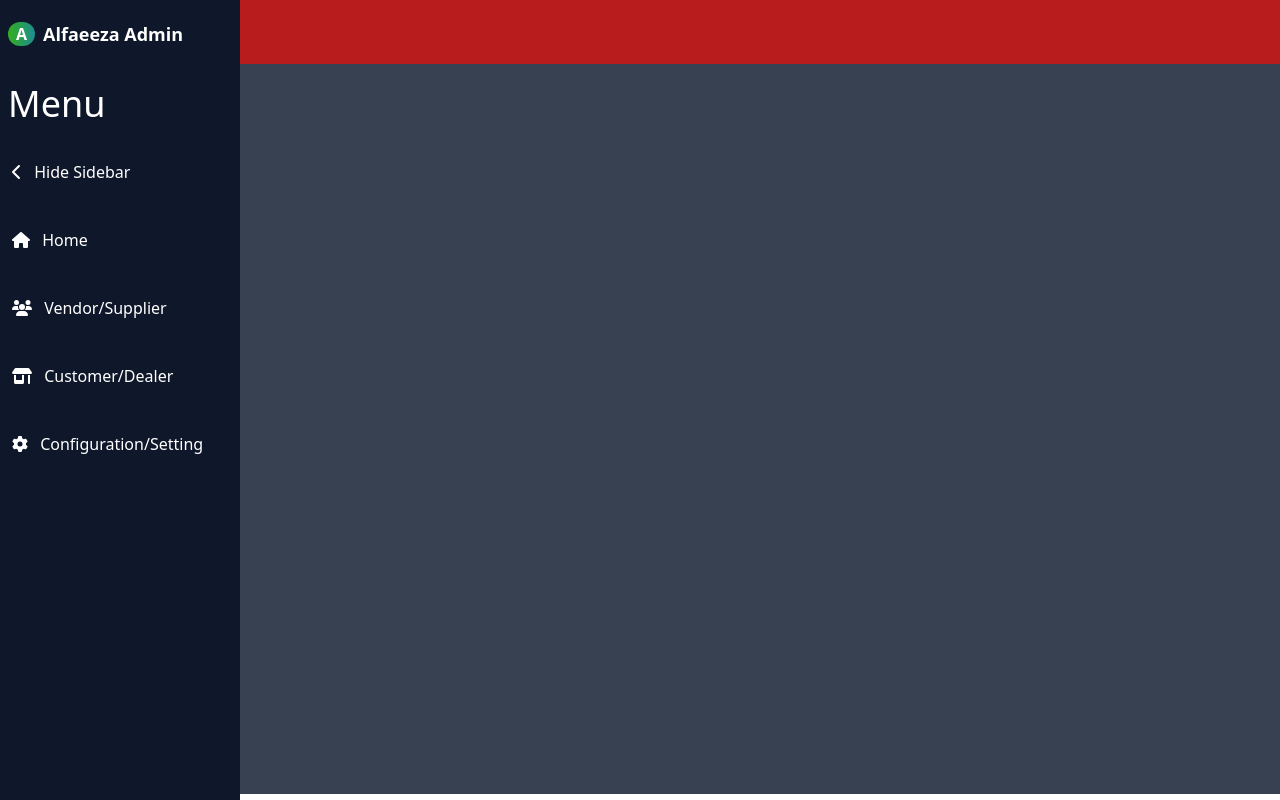
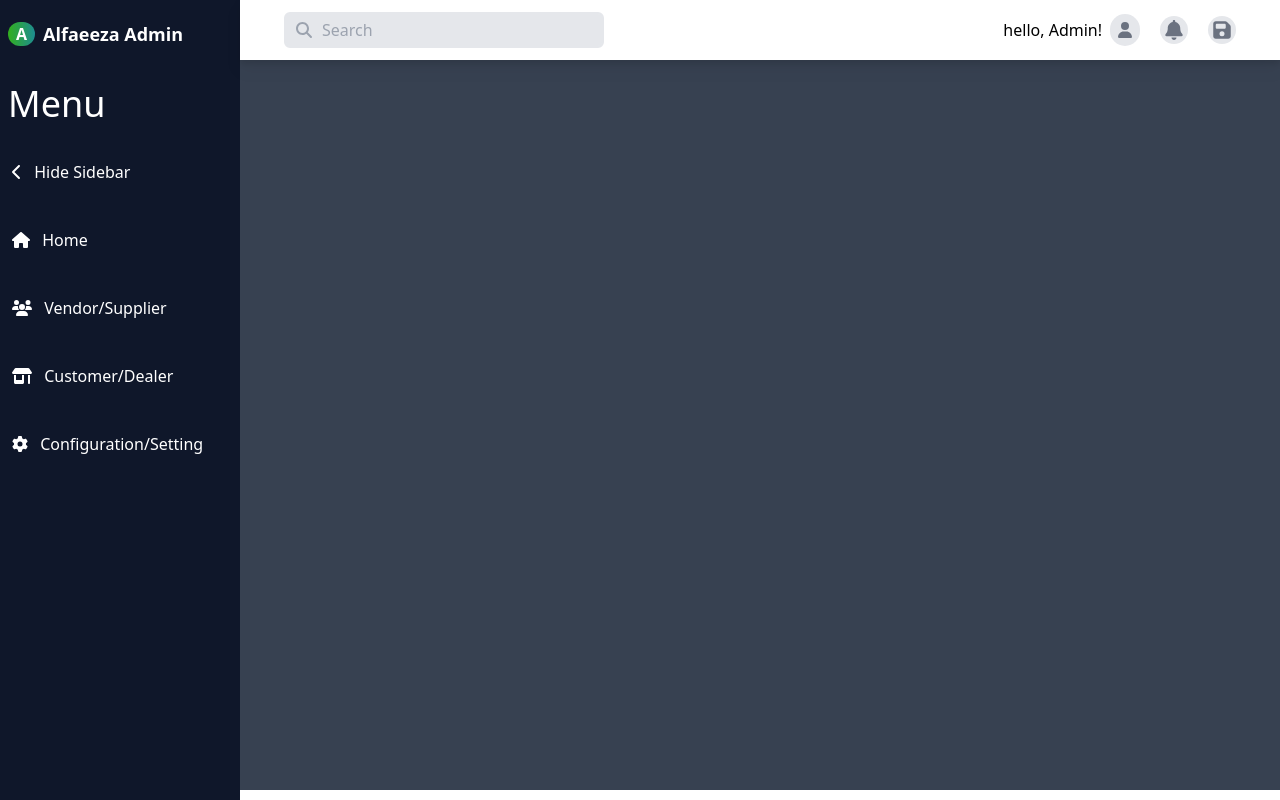
Before and after one commit to helmiariefm/adm-web-ui, a Vue app in the folder adm-web-ui/: page / in a window 1280 px wide. Built offline with nearby package versions, Linux system fonts and the light colour scheme.

Commit message:
create navbar

```diff
--- a/adm-web-ui/src/App.vue
+++ b/adm-web-ui/src/App.vue
@@ -1,9 +1,11 @@
 <script>
   import Sidebar from "./organisms/Sidebar.vue"
+  import Navbar from "./organisms/Navbar.vue"
 
   export default{
     components:{
-      Sidebar
+      Sidebar,
+      Navbar
     }
   }
 </script>
@@ -12,13 +14,14 @@
   <!-- SIDEBAR -->
   <Sidebar/>
 
-  <div>
-    <!-- NAVBAR -->
-    <div class="bg-red-700 h-16 ml-52">
+  <div class="flex">
+    <div class="w-full h-full ml-60">
+      <!-- NAVBAR -->
+      <Navbar/>
+
+      <!-- MAIN -->
+      <main class="bg-gray-700 w-full h-[91.3vh]">
+      </main>
     </div>
-
-    <!-- MAIN -->
-    <main class="bg-gray-700 w-full h-[91.3vh]">
-    </main>
   </div>
 </template>
--- a/adm-web-ui/src/atoms/Button.vue
+++ b/adm-web-ui/src/atoms/Button.vue
@@ -12,8 +12,8 @@
             buttonClass: {
                 type: String,
                 default: "mt-7 w-full text-left hover:bg-slate-800 py-2 rounded-md",
-            },
-        },
+            }
+        }
     };
 </script>
 
--- a/adm-web-ui/src/main.js
+++ b/adm-web-ui/src/main.js
@@ -1,13 +1,13 @@
-import { createApp } from 'vue'
-import './style.css'
-import App from './App.vue'
+import { createApp } from 'vue';
+import './style.css';
+import App from './App.vue';
 import { library } from '@fortawesome/fontawesome-svg-core';
-import { faChevronLeft, faHome, faUsers, faStoreAlt, faCog } from '@fortawesome/free-solid-svg-icons';
+import { faChevronLeft, faHome, faUsers, faStoreAlt, faCog, faUser, faBell, faSave, faSearch } from '@fortawesome/free-solid-svg-icons';
 import { FontAwesomeIcon } from '@fortawesome/vue-fontawesome';
 
-const app = createApp(App)
+const app = createApp(App);
 
-library.add(faChevronLeft, faHome, faUsers, faStoreAlt, faCog);
+library.add(faChevronLeft, faHome, faUsers, faStoreAlt, faCog, faUser, faBell, faSave, faSearch);
 app.component('font-awesome-icon', FontAwesomeIcon);
 
-app.mount('#app')
+app.mount('#app');
--- /dev/null
+++ b/adm-web-ui/src/organisms/Navbar.vue
@@ -0,0 +1,21 @@
+<script>
+</script>
+
+<template>
+    <div class='flex justify-between drop-shadow-lg bg-white py-3 pl-11 pr-11'>
+        <div class='flex'>
+            <div class="relative hidden md:block">
+                <input type="search" class="border-2 bg-gray-200 rounded-md pl-9 pr-2 py-1 w-80" placeholder='Search' />
+                <font-awesome-icon icon="search" class="text-gray-400 absolute left-3 top-1/2 transform -translate-y-1/2"/>
+            </div>
+        </div>
+        <div class='flex justify-around gap-5'>
+            <div class='flex gap-2'>
+                <h4 class='self-center'>hello, Admin!</h4>
+                <font-awesome-icon icon="user" class="text-gray-500 bg-gray-200 p-2 rounded-full self-center"/>
+            </div>
+            <font-awesome-icon icon="bell" class='w-5 h-5 p-1 text-gray-500 bg-gray-200 rounded-full self-center' />
+            <font-awesome-icon icon="save" class='w-5 h-5 p-1 text-gray-500 bg-gray-200 rounded-full self-center' />
+        </div>
+    </div>
+</template>
--- a/adm-web-ui/src/organisms/Sidebar.vue
+++ b/adm-web-ui/src/organisms/Sidebar.vue
@@ -1,5 +1,5 @@
 <script>
-    import Button from '../atoms/Button.vue';
+    import Button from "../atoms/Button.vue";
 
     export default{
         components: {
@@ -14,7 +14,7 @@
             <div class='font-bold text-white bg-gradient-to-r from-[#32ae1e] to-[#1e8d91] px-2 h-6 my-auto rounded-full mr-2'>
                 <span class='text-base'>A</span>
             </div>
-            <h1 class='text-lg font-semibold'>Alfaeeza Admin</h1>
+            <h2 class='text-lg font-semibold'>Alfaeeza Admin</h2>
         </div>
 
         <h1 class='mx-2 mt-9'>Menu</h1>
```
